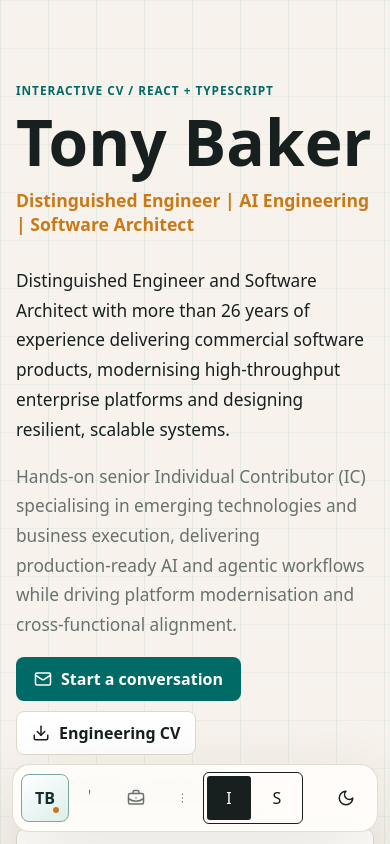
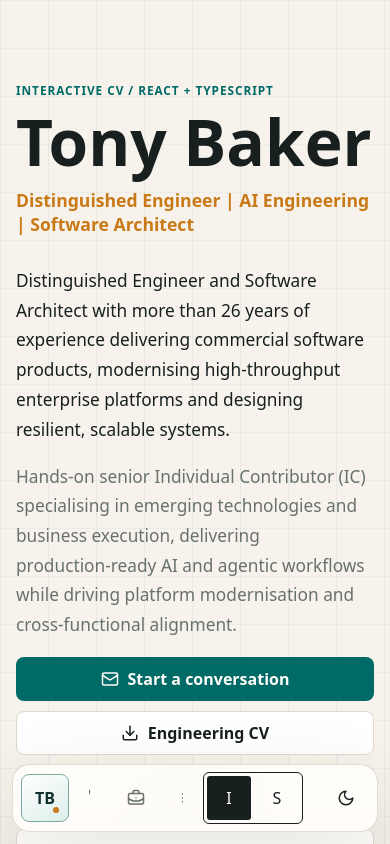
Before and after one commit to bakertony-hash/TonyBakerReactCV, a React (Vite) app: page / in a window 390 px wide. Shown: the top 844 px of the page. Built offline with nearby package versions, Linux system fonts and the light colour scheme.

Commit message:
fix: update CV labels and enhance layout styles for download links

```diff
--- a/src/components/CvDownloadLinks.tsx
+++ b/src/components/CvDownloadLinks.tsx
@@ -9,9 +9,9 @@ export const CV_DOWNLOADS = [
   },
   {
     id: "adviser",
-    label: "AI Business Adviser CV",
+    label: "AI Adviser CV",
     href: "/Tony_Baker_AI_Business_Adviser_CV.pdf",
-    title: "Download Tony Baker's AI business adviser CV as a PDF",
+    title: "Download Tony Baker's AI adviser CV as a PDF",
   },
 ] as const;
 
--- a/src/static.css
+++ b/src/static.css
@@ -309,10 +309,14 @@
 }
 
 .static-layout .static-hero-actions {
-  display: flex;
-  flex-wrap: wrap;
+  display: grid;
+  grid-template-columns: repeat(3, minmax(0, 1fr));
   gap: 12px;
   margin-top: 28px;
+}
+
+.static-layout .static-hero-actions .cv-download-links--static-hero {
+  display: contents;
 }
 
 .static-layout .static-hero-actions > a,
@@ -320,18 +324,14 @@
   display: inline-flex;
   min-height: 44px;
   align-items: center;
+  justify-content: center;
   gap: 9px;
   border: 1px solid var(--static-ink);
   border-radius: 4px;
   padding: 0 18px;
   font-size: 0.92rem;
   font-weight: 600;
-}
-
-.static-layout .cv-download-links--static-hero {
-  display: flex;
-  flex-wrap: wrap;
-  gap: 12px;
+  width: 100%;
 }
 
 .static-layout .static-hero-actions > a {
@@ -875,15 +875,8 @@
     font-size: 0.9rem;
   }
 
-  .static-layout .static-hero-actions > a,
-  .static-layout .cv-download-links--static-hero .cv-download-link {
-    flex: 1 1 140px;
-    justify-content: center;
-    padding-inline: 12px;
-  }
-
-  .static-layout .cv-download-links--static-hero {
-    flex: 1 1 100%;
+  .static-layout .static-hero-actions {
+    grid-template-columns: 1fr;
   }
 
   .static-layout .static-impact {
--- a/src/styles.css
+++ b/src/styles.css
@@ -256,11 +256,26 @@ h3 {
   color: var(--muted);
 }
 
-.hero-actions,
 .tag-row {
   display: flex;
   flex-wrap: wrap;
   gap: 10px;
+}
+
+.hero-actions {
+  display: grid;
+  grid-template-columns: repeat(3, minmax(0, 1fr));
+  gap: 10px;
+}
+
+.hero-actions .cv-download-links--interactive {
+  display: contents;
+}
+
+.hero-actions .primary-action,
+.hero-actions .cv-download-links--interactive .cv-download-link {
+  justify-content: center;
+  width: 100%;
 }
 
 .cv-download-links {
@@ -967,6 +982,10 @@ h3 {
     padding: 24px 16px 104px;
   }
 
+  .hero-actions {
+    grid-template-columns: 1fr;
+  }
+
   h1 {
     margin-bottom: 14px;
     font-size: 4rem;
```
Also changed, not shown: 1 other file (tests, documents, lock files or other folders).
